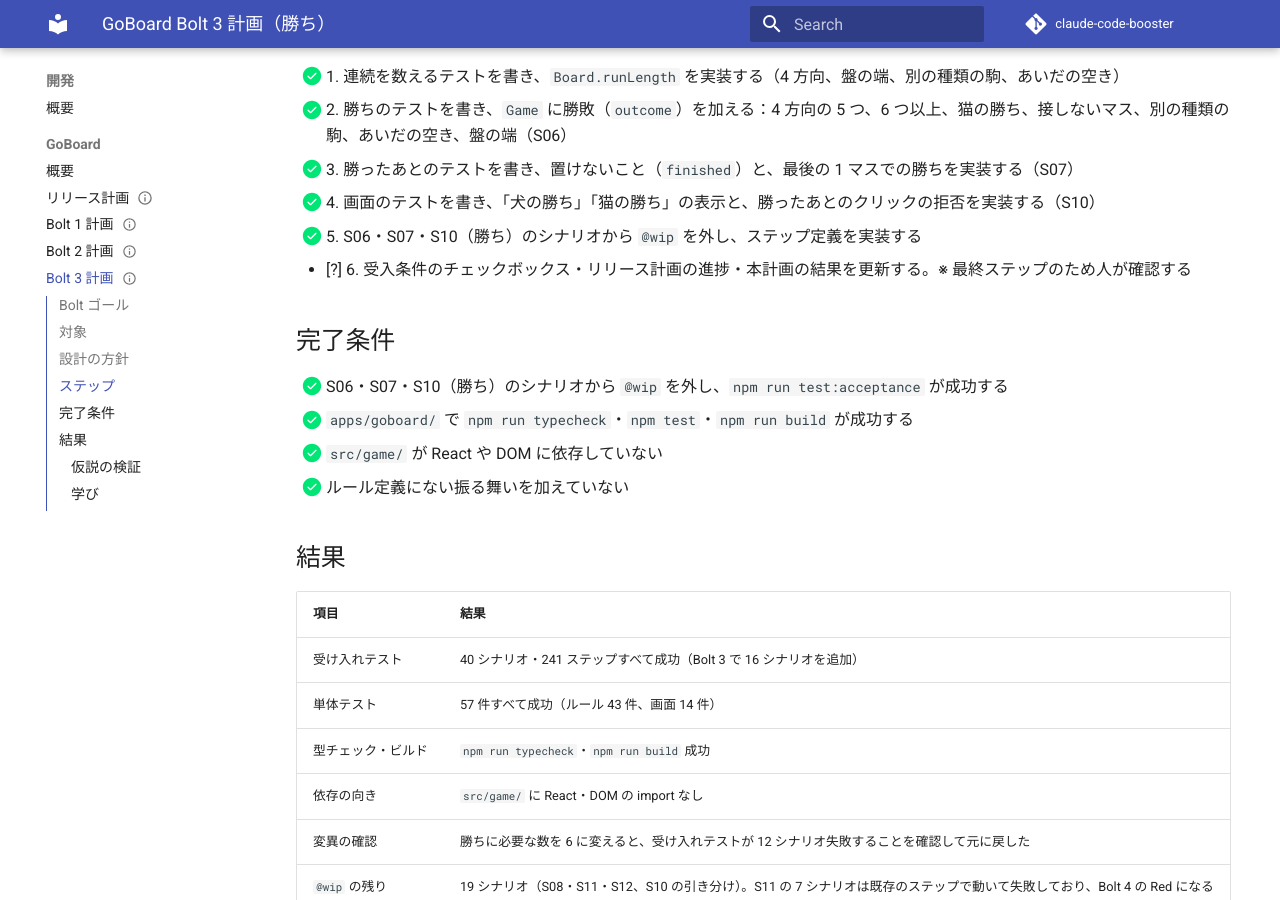
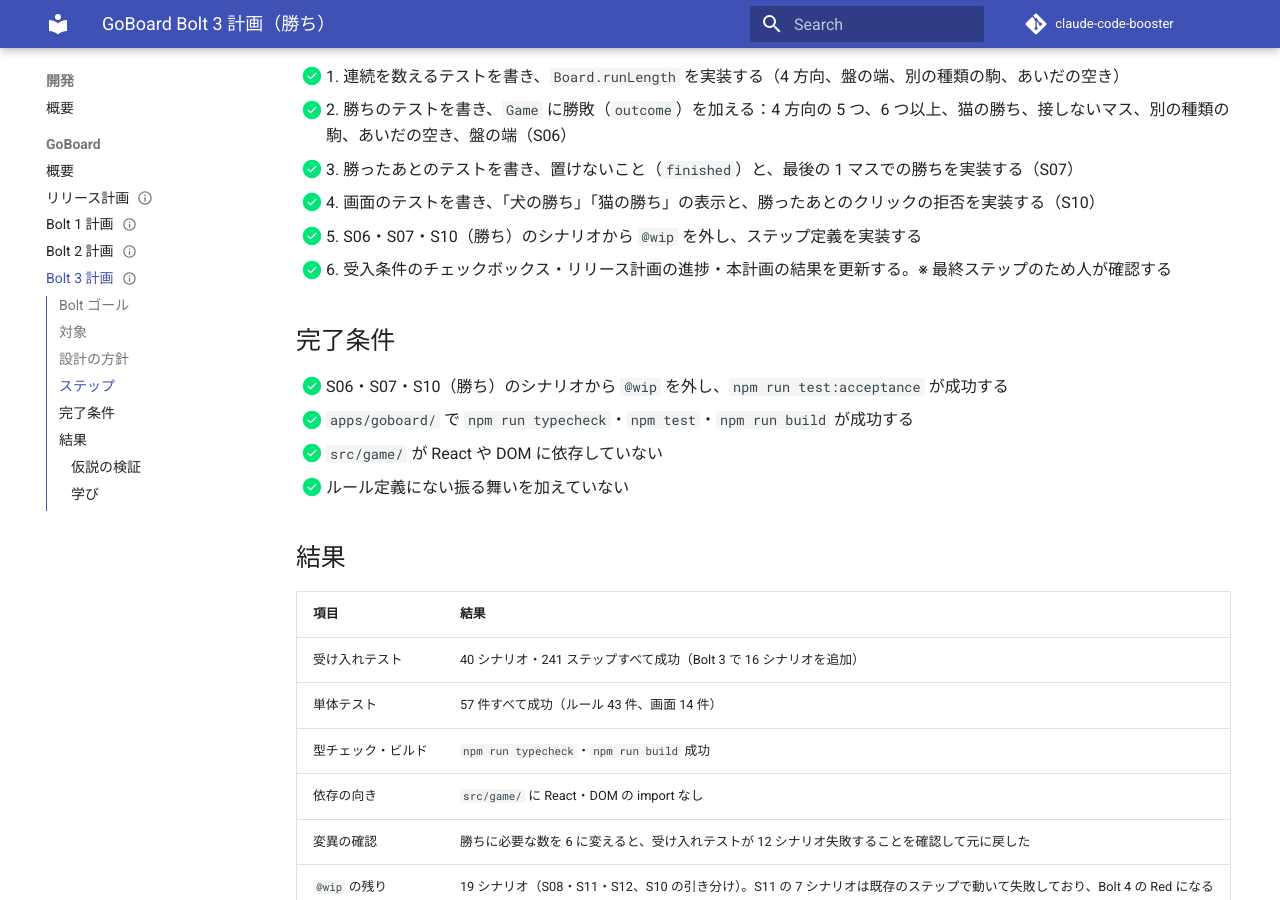
Before and after one commit to k2works/sdd-handson-go-board, an MkDocs documentation site: the page built from docs/development/goboard/bolt_3_plan.md, in a window 1280 px wide and 900 px high, scrolled down 1117 px. Built offline with MkDocs 1.6.1 and Material for MkDocs 9.7.7, drawn with Linux system fonts in a browser that asks for light colours; comment, search, counter and statistics services are not loaded.

```diff
--- a/docs/development/goboard/bolt_3_plan.md
+++ b/docs/development/goboard/bolt_3_plan.md
@@ -37,7 +39,7 @@ generated: { by: process:claude-code, at: 2026-09-26T08:30:32Z }
 - [x] 3. 勝ったあとのテストを書き、置けないこと（`finished`）と、最後の 1 マスでの勝ちを実装する（S07）
 - [x] 4. 画面のテストを書き、「犬の勝ち」「猫の勝ち」の表示と、勝ったあとのクリックの拒否を実装する（S10）
 - [x] 5. S06・S07・S10（勝ち）のシナリオから `@wip` を外し、ステップ定義を実装する
-- [?] 6. 受入条件のチェックボックス・リリース計画の進捗・本計画の結果を更新する。※ 最終ステップのため人が確認する
+- [x] 6. 受入条件のチェックボックス・リリース計画の進捗・本計画の結果を更新する。※ 最終ステップのため人が確認する
 
 ## 完了条件
 
```
Also changed, not shown: other parts of docs/development/goboard/bolt_3_plan.md (+4 -2 lines), docs/development/goboard/index.md (+1 -1 lines), docs/development/goboard/release_plan.md (+4 -3 lines), docs/log.md (+1 -0 lines).
